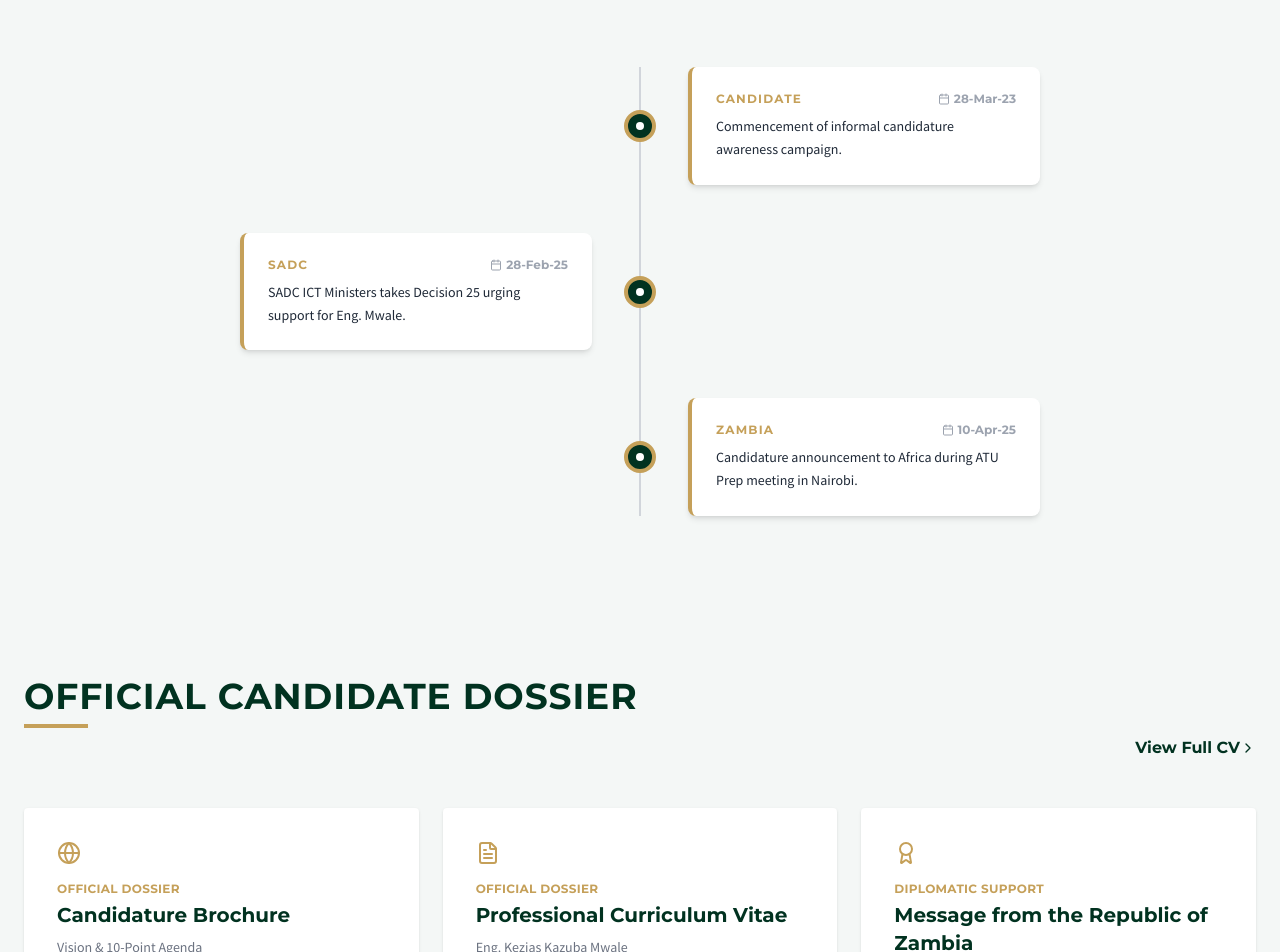
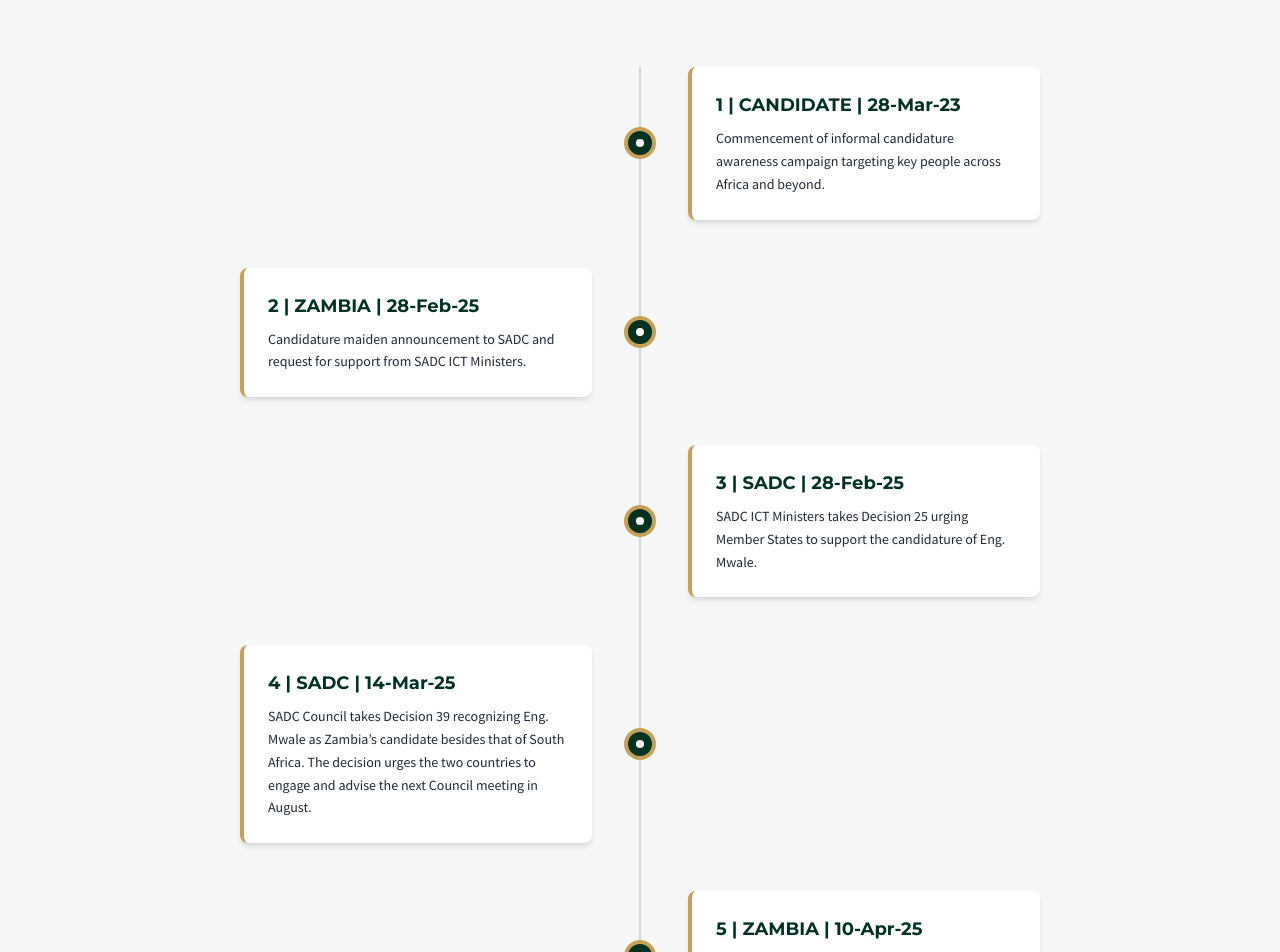
Before and after one commit to lexapecra-jpg/campaign-site, a React (Vite) app: page / in a window 1280 px wide. Shown: the part 4340-5292 px from the top of the page. Built offline with nearby package versions, Linux system fonts and the light colour scheme; a web font is replaced by a local one.

Commit message:
Upgrade milestones timeline (levels + locations)

```diff
--- a/src/App.jsx
+++ b/src/App.jsx
@@ -54,9 +54,36 @@ const CONTENT = {
       section_title: "Milestones",
       note: "OF PARTICULAR SIGNIFICANCE IS DECISION 25 OF THE SADC ICT MINISTERS",
       timeline: [
-        { step: 1, label: "CANDIDATE", date: "28-Mar-23", desc: "Commencement of informal candidature awareness campaign." },
-        { step: 3, label: "SADC", date: "28-Feb-25", desc: "SADC ICT Ministers takes Decision 25 urging support for Eng. Mwale." },
-        { step: 5, label: "ZAMBIA", date: "10-Apr-25", desc: "Candidature announcement to Africa during ATU Prep meeting in Nairobi." }
+        {
+          step: 1,
+          title: "1 | CANDIDATE | 28-Mar-23",
+          text: "Commencement of informal candidature awareness campaign targeting key people across Africa and beyond."
+        },
+        {
+          step: 2,
+          title: "2 | ZAMBIA | 28-Feb-25",
+          text: "Candidature maiden announcement to SADC and request for support from SADC ICT Ministers."
+        },
+        {
+          step: 3,
+          title: "3 | SADC | 28-Feb-25",
+          text: "SADC ICT Ministers takes Decision 25 urging Member States to support the candidature of Eng. Mwale."
+        },
+        {
+          step: 4,
+          title: "4 | SADC | 14-Mar-25",
+          text: "SADC Council takes Decision 39 recognizing Eng. Mwale as Zambia’s candidate besides that of South Africa. The decision urges the two countries to engage and advise the next Council meeting in August."
+        },
+        {
+          step: 5,
+          title: "5 | ZAMBIA | 10-Apr-25",
+          text: "Candidature announcement to Africa during the ATU Prep meeting for WTDC-25 in Nairobi."
+        },
+        {
+          step: 6,
+          title: "6 | TBA | DATE",
+          text: "Next milestone coming soon..."
+        }
       ]
     },
     priorities: {
@@ -641,25 +668,17 @@ const MilestonesSection = () => {
                     <div className="space-y-12">
                         {timeline.map((item, index) => (
                             <div key={item.step} className={`relative flex flex-col md:flex-row items-center ${index % 2 === 0 ? 'md:flex-row-reverse' : ''}`}>
-
                                 {/* Date Badge (Desktop Center) */}
                                 <div className="absolute left-4 md:left-1/2 transform -translate-x-1/2 w-8 h-8 rounded-full bg-[#013220] border-4 border-[#C5A059] z-20 flex items-center justify-center">
                                     <div className="w-2 h-2 bg-white rounded-full"></div>
                                 </div>
-
                                 {/* Content Card */}
                                 <div className="ml-12 md:ml-0 md:w-1/2 px-4 md:px-12 w-full">
                                     <div className={`bg-white p-6 rounded-lg shadow-md border-l-4 border-[#C5A059] relative hover:shadow-xl transition-shadow`}>
-                                        <div className="flex justify-between items-start mb-2">
-                                            <span className="text-xs font-bold text-[#C5A059] uppercase tracking-widest">{item.label}</span>
-                                            <span className="text-xs font-bold text-gray-400 flex items-center gap-1">
-                                                <Calendar size={12} /> {item.date}
-                                            </span>
-                                        </div>
-                                        <p className="text-gray-800 text-sm leading-relaxed">{item.desc}</p>
+                                        <h3 className="text-lg font-bold text-[#013220] mb-2">{item.title}</h3>
+                                        <p className="text-gray-800 text-sm leading-relaxed">{item.text}</p>
                                     </div>
                                 </div>
-
                                 {/* Spacer for opposite side */}
                                 <div className="md:w-1/2"></div>
                             </div>
```
